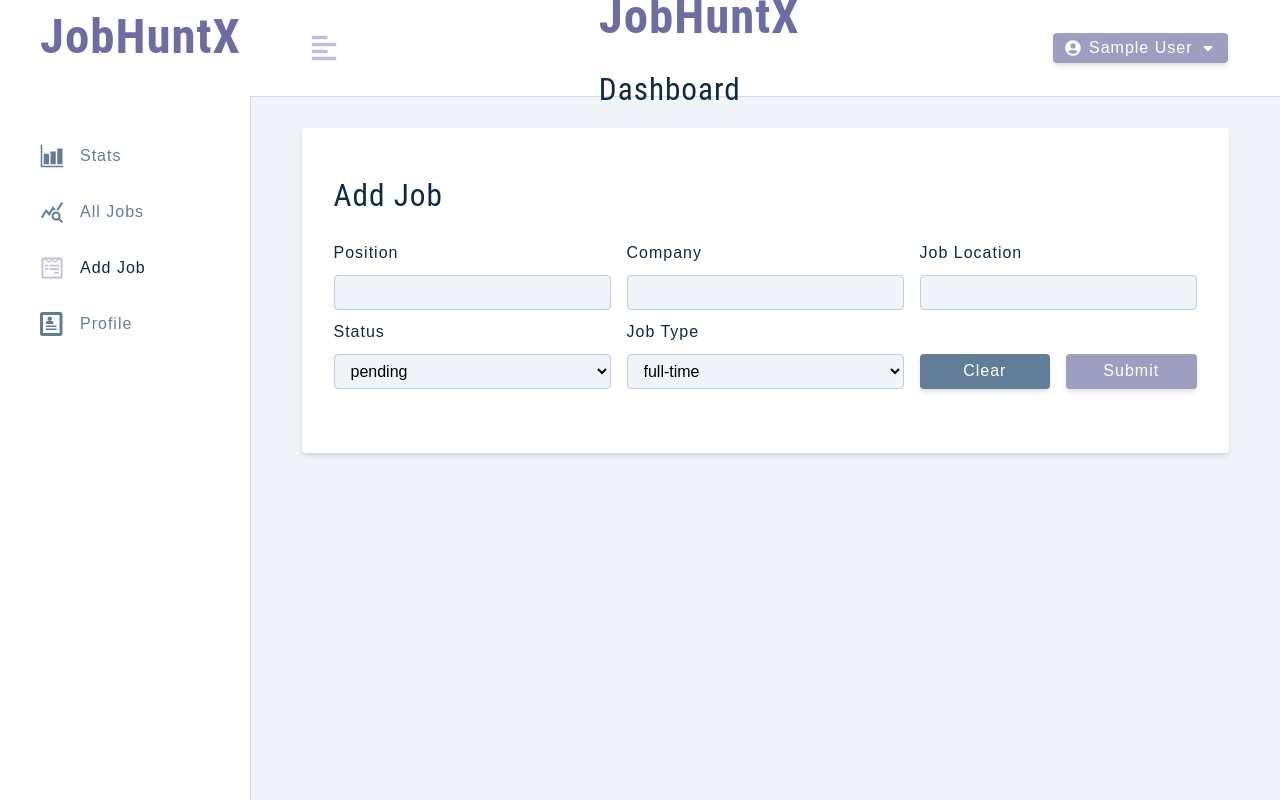
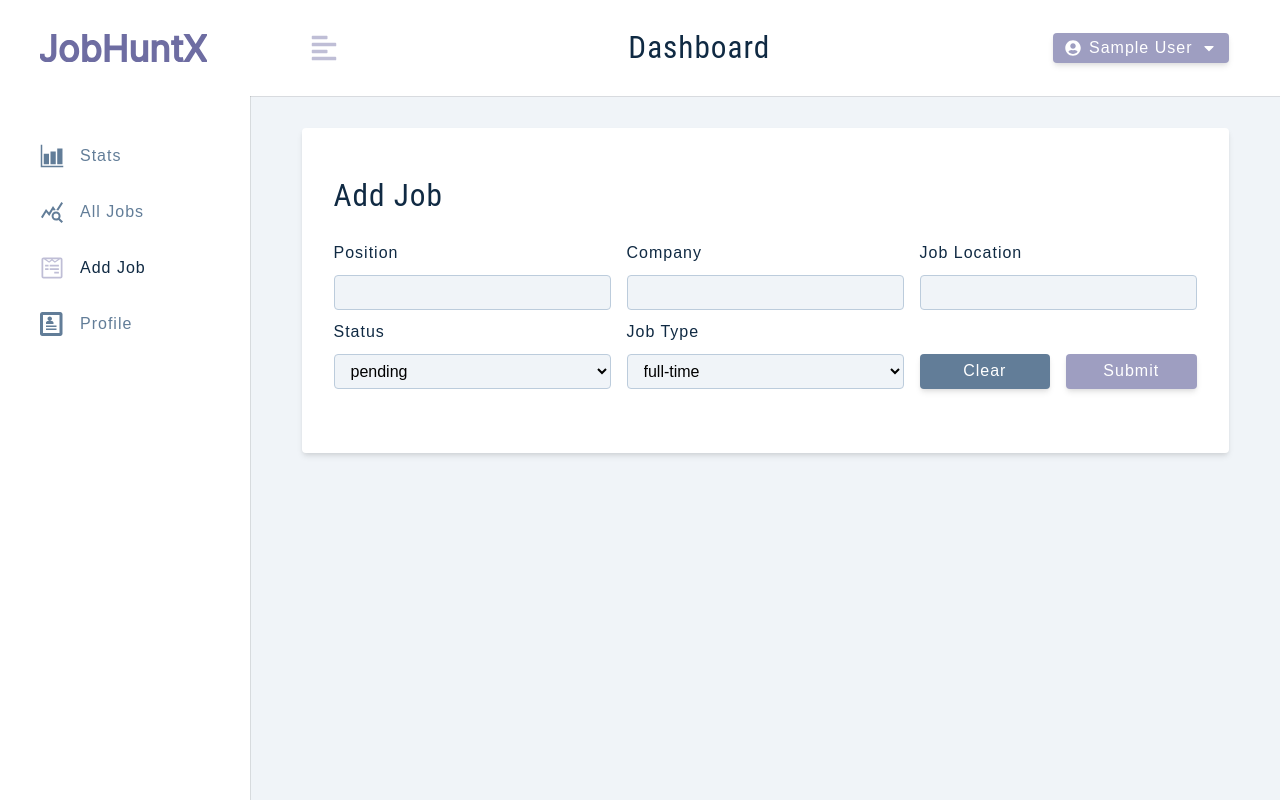
Before and after one commit to nataburdyey/job-hunt-x, a React (Vite) app: page /add-job in a window 1280 px wide. Built offline with nearby package versions, Linux system fonts and the light colour scheme; sample sign-in values are in the browser's storage.

Commit message:
add logo svg

```diff
--- a/src/components/BigSidebar.jsx
+++ b/src/components/BigSidebar.jsx
@@ -1,8 +1,7 @@
-import { useSelector } from 'react-redux';
-
 import NavLinks from './NavLinks';
 import Logo from '../components/Logo';
 import Wrapper from '../assets/wrappers/BigSidebar';
+import { useSelector } from 'react-redux';
 
 const BigSidebar = () => {
   const { isSidebarOpen } = useSelector((store) => store.user);
--- a/src/components/Logo.jsx
+++ b/src/components/Logo.jsx
@@ -1,22 +1,6 @@
-import styled from 'styled-components';
 import logo from '../assets/images/logo.svg';
 
-const Wrapper = styled.div`
-text-align: center;
-
-  h1 {
-    color: var(--primary-900);
-    font-weight: 700;
-  }
-`;
-
 const Logo = () => {
-  // return <img src={logo} alt="jobhuntx logo" className="logo" />
-  return (
-    <Wrapper>
-      <h1>JobHuntX</h1>
-    </Wrapper>
-  );
+  return <img src={logo} alt='JobHuntX logo' className='logo' />;
 };
-
 export default Logo;
--- a/src/components/Navbar.jsx
+++ b/src/components/Navbar.jsx
@@ -1,9 +1,8 @@
+import Wrapper from '../assets/wrappers/Navbar';
+import { FaAlignLeft, FaUserCircle, FaCaretDown } from 'react-icons/fa';
+import Logo from './Logo';
 import { useState } from 'react';
 import { useDispatch, useSelector } from 'react-redux';
-import { FaAlignLeft, FaUserCircle, FaCaretDown } from 'react-icons/fa';
-
-import Wrapper from '../assets/wrappers/Navbar';
-import Logo from './Logo';
 import { toggleSidebar, clearStore } from '../features/user/userSlice';
 
 const Navbar = () => {
@@ -15,10 +14,6 @@ const Navbar = () => {
     dispatch(toggleSidebar());
   };
 
-  const logout = () => {
-    dispatch(clearStore('Logout Successful...'));
-  };
-
   return (
     <Wrapper>
       <div className='nav-center'>
@@ -27,7 +22,7 @@ const Navbar = () => {
         </button>
         <div>
           <Logo />
-          <h3 className='logo-text'>Dashboard</h3>
+          <h3 className='logo-text'>dashboard</h3>
         </div>
         <div className='btn-container'>
           <button
@@ -40,8 +35,12 @@ const Navbar = () => {
             <FaCaretDown />
           </button>
           <div className={showLogout ? 'dropdown show-dropdown' : 'dropdown'}>
-            <button type='button' className='dropdown-btn' onClick={logout}>
-              Logout
+            <button
+              type='button'
+              className='dropdown-btn'
+              onClick={() => dispatch(clearStore('Logging out...'))}
+            >
+              logout
             </button>
           </div>
         </div>
@@ -49,5 +48,4 @@ const Navbar = () => {
     </Wrapper>
   );
 };
-
 export default Navbar;
--- a/src/pages/Landing.jsx
+++ b/src/pages/Landing.jsx
@@ -20,11 +20,10 @@ const Landing = () => {
             saepe! Obcaecati aliquam provident similique maiores aut. Voluptatum
             quos facere temporibus!
           </p>
+          <Link to='/register' className='btn btn-hero'>
+            Login/Register
+          </Link>
         </div>
-
-        <Link to='/register' className='btn btn-hero'>
-          Login/Register
-        </Link>
         <img src={main} alt='Job Hunt' className='img main-img' />
       </div>
     </Wrapper>
```
Also changed, not shown: src/assets/images/logo.svg.
